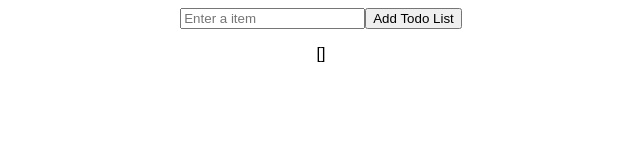
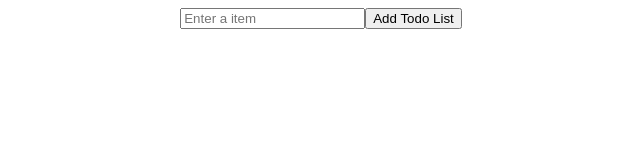
Before and after one commit to jbtek/react-redux-middleware, a React (Create React App) app: page / in a window 1280 px wide. Shown: the top 160 px of the page, without its empty margins (319-959 px from the left). Built offline with nearby package versions, Linux system fonts and the light colour scheme.

Commit message:
added reselect library and used createSelector and createStructuredSelector methods and used in mapStateToProps

```diff
--- a/src/containers/AddToDo.js
+++ b/src/containers/AddToDo.js
@@ -12,7 +12,6 @@ let AddToDo = ({ onClick, todoList }) => {
         placeholder="Enter a item"
       />
       <button onClick={onClick}>Add Todo List</button>
-      <p>{JSON.stringify(todoList)}</p>
     </div>
   );
 };
```
